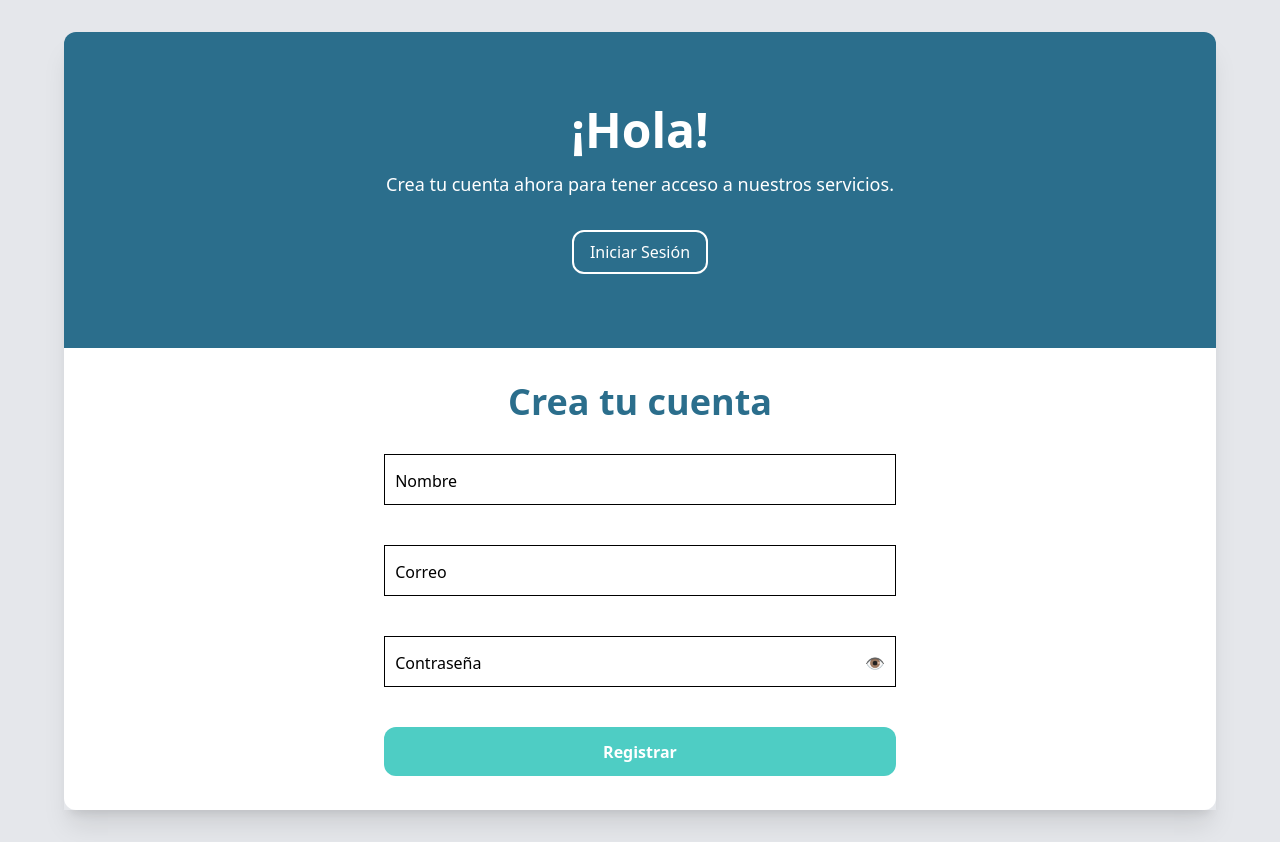
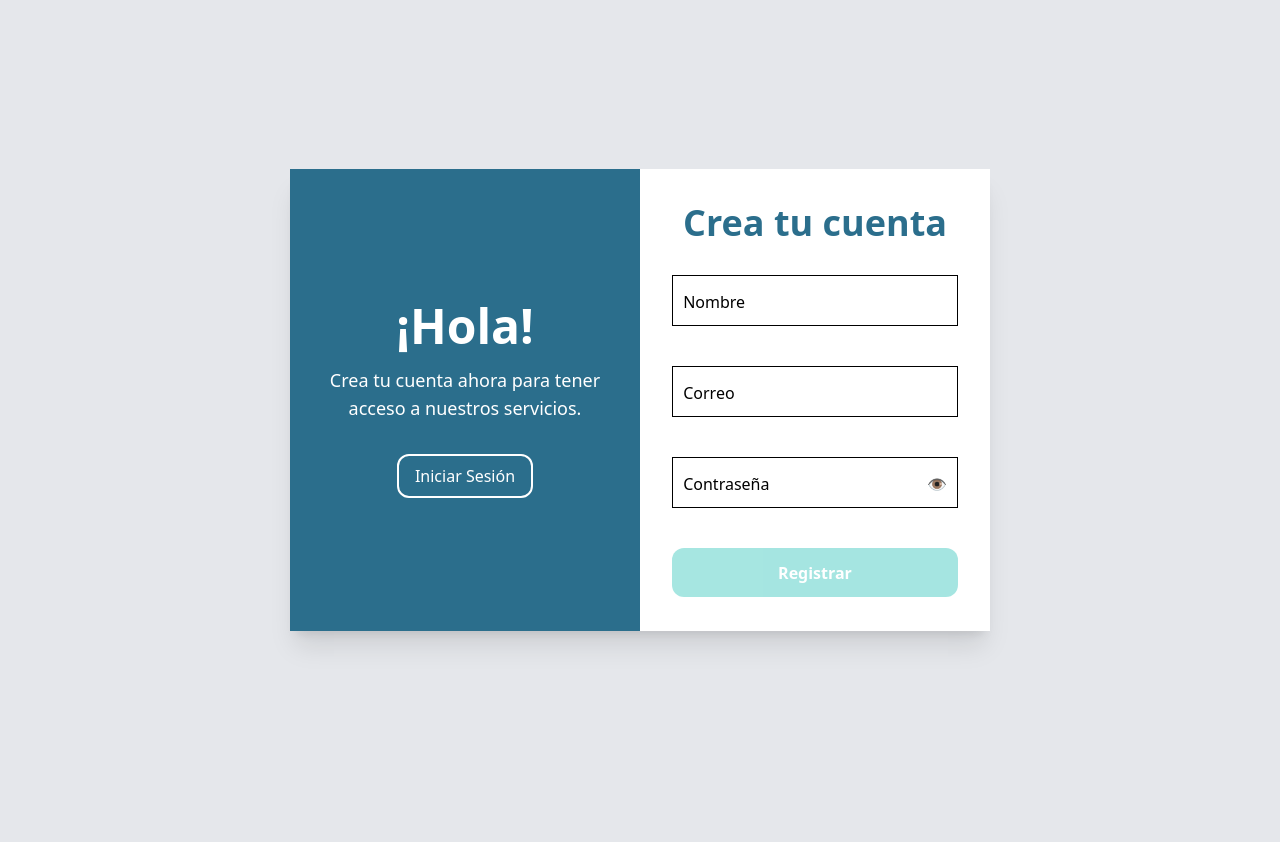
Before and after one commit to progValji/Blog-Academico, a Flask app: page /auth in a window 1280 px wide. After the commit the page ends 645 px from the top, so only its background shows below. Run offline with Flask 3, Linux system fonts and the light colour scheme.

Commit message:
Cambio Estandar En JS

```diff
--- a/src/static/CSS/output.css
+++ b/src/static/CSS/output.css
@@ -7,7 +7,6 @@
       "Segoe UI Emoji", "Segoe UI Symbol", "Noto Color Emoji";
     --font-mono: ui-monospace, SFMono-Regular, Menlo, Monaco, Consolas, "Liberation Mono",
       "Courier New", monospace;
-    --color-amber-100: oklch(96.2% 0.059 95.617);
     --color-gray-200: oklch(92.8% 0.006 264.531);
     --color-white: #fff;
     --spacing: 0.25rem;
@@ -195,6 +194,9 @@
   .static {
     position: static;
   }
+  .z-20 {
+    z-index: 20;
+  }
   .m-auto {
     margin: auto;
   }
@@ -231,17 +233,11 @@
   .inline {
     display: inline;
   }
-  .table {
-    display: table;
-  }
   .h-79 {
     height: calc(var(--spacing) * 79);
   }
   .h-90 {
     height: calc(var(--spacing) * 90);
-  }
-  .h-115 {
-    height: calc(var(--spacing) * 115);
   }
   .h-115\.5 {
     height: calc(var(--spacing) * 115.5);
@@ -258,6 +254,9 @@
   .w-full {
     width: 100%;
   }
+  .max-w-175 {
+    max-width: calc(var(--spacing) * 175);
+  }
   .max-w-\[90\%\] {
     max-width: 90%;
   }
@@ -267,14 +266,8 @@
   .max-w-xl {
     max-width: var(--container-xl);
   }
-  .border-collapse {
-    border-collapse: collapse;
-  }
   .transform {
     transform: var(--tw-rotate-x,) var(--tw-rotate-y,) var(--tw-rotate-z,) var(--tw-skew-x,) var(--tw-skew-y,);
-  }
-  .resize {
-    resize: both;
   }
   .flex-col {
     flex-direction: column;
@@ -296,18 +289,6 @@
   }
   .rounded-xl {
     border-radius: var(--radius-xl);
-  }
-  .rounded-t-xl {
-    border-top-left-radius: var(--radius-xl);
-    border-top-right-radius: var(--radius-xl);
-  }
-  .rounded-b-xl {
-    border-bottom-right-radius: var(--radius-xl);
-    border-bottom-left-radius: var(--radius-xl);
-  }
-  .border {
-    border-style: var(--tw-border-style);
-    border-width: 1px;
   }
   .border-2 {
     border-style: var(--tw-border-style);
@@ -409,15 +390,8 @@
     --tw-shadow: 0 20px 25px -5px var(--tw-shadow-color, rgb(0 0 0 / 0.1)), 0 8px 10px -6px var(--tw-shadow-color, rgb(0 0 0 / 0.1));
     box-shadow: var(--tw-inset-shadow), var(--tw-inset-ring-shadow), var(--tw-ring-offset-shadow), var(--tw-ring-shadow), var(--tw-shadow);
   }
-  .outline {
-    outline-style: var(--tw-outline-style);
-    outline-width: 1px;
-  }
   .blur {
     --tw-blur: blur(8px);
-    filter: var(--tw-blur,) var(--tw-brightness,) var(--tw-contrast,) var(--tw-grayscale,) var(--tw-hue-rotate,) var(--tw-invert,) var(--tw-saturate,) var(--tw-sepia,) var(--tw-drop-shadow,);
-  }
-  .filter {
     filter: var(--tw-blur,) var(--tw-brightness,) var(--tw-contrast,) var(--tw-grayscale,) var(--tw-hue-rotate,) var(--tw-invert,) var(--tw-saturate,) var(--tw-sepia,) var(--tw-drop-shadow,);
   }
   .transition {
@@ -478,21 +452,6 @@
       }
     }
   }
-  .sm\:w-xl {
-    @media (width >= 40rem) {
-      width: var(--container-xl);
-    }
-  }
-  .sm\:max-w-\[576px\] {
-    @media (width >= 40rem) {
-      max-width: 576px;
-    }
-  }
-  .sm\:max-w-xl {
-    @media (width >= 40rem) {
-      max-width: var(--container-xl);
-    }
-  }
   .sm\:text-center {
     @media (width >= 40rem) {
       text-align: center;
@@ -508,6 +467,36 @@
     @media (width >= 40rem) {
       font-size: var(--text-5xl);
       line-height: var(--tw-leading, var(--text-5xl--line-height));
+    }
+  }
+  .md\:my-0 {
+    @media (width >= 48rem) {
+      margin-block: calc(var(--spacing) * 0);
+    }
+  }
+  .md\:flex {
+    @media (width >= 48rem) {
+      display: flex;
+    }
+  }
+  .md\:h-full {
+    @media (width >= 48rem) {
+      height: 100%;
+    }
+  }
+  .md\:h-screen {
+    @media (width >= 48rem) {
+      height: 100vh;
+    }
+  }
+  .md\:basis-\[50\%\] {
+    @media (width >= 48rem) {
+      flex-basis: 50%;
+    }
+  }
+  .md\:items-center {
+    @media (width >= 48rem) {
+      align-items: center;
     }
   }
 }
@@ -678,11 +667,6 @@
   inherits: false;
   initial-value: 0 0 #0000;
 }
-@property --tw-outline-style {
-  syntax: "*";
-  inherits: false;
-  initial-value: solid;
-}
 @property --tw-blur {
   syntax: "*";
   inherits: false;
@@ -779,7 +763,6 @@
       --tw-ring-offset-width: 0px;
       --tw-ring-offset-color: #fff;
       --tw-ring-offset-shadow: 0 0 #0000;
-      --tw-outline-style: solid;
       --tw-blur: initial;
       --tw-brightness: initial;
       --tw-contrast: initial;
--- /dev/null
+++ b/src/static/JS/formValidador.js
@@ -0,0 +1,61 @@
+import { validarEmail } from "./validadores/email.js";
+import { validarPassword } from "./validadores/password.js";
+
+export function inicializarValidacionFormulario(form){
+    const root = document.documentElement
+    const colorErrores = getComputedStyle(root).getPropertyValue('--color-errores').trim()
+
+    const inputs = form.querySelectorAll(".input__formulario input");
+    const submitBtn = form.querySelector("button[type='submit']");
+    const touched = new Set()
+
+    function validarInput(input){
+        const contendor = input.closest('.input__formulario')
+        const span = contendor.querySelector('span')
+        let error = ''
+
+        switch(input.type){
+            case 'email':
+                error = validarEmail(input.value)
+                break
+            case 'password':
+                error = validarPassword(input.value)
+                break
+            default:
+                if(input.id == "contraseña")
+                    error = validarPassword(input.value)
+        }
+
+        if(touched.has(input)){
+            span.textContent = error
+            if(error != ''){
+                span.style.opacity = '1'
+                input.style.borderColor = colorErrores
+            }else{
+                span.style.opacity = '0'
+                input.style.borderColor = 'inherit'
+            }
+        }
+
+        return error === ''
+    }
+
+    function validarFormulario(){
+        let valido = true
+
+        inputs.forEach(input => {
+            if(!validarInput(input)){
+                valido = false
+            }
+        })
+        submitBtn.disabled = !valido
+    }
+
+    inputs.forEach(input => {
+        input.addEventListener("blur", () => {
+            touched.add(input)
+            validarInput(input);
+            validarFormulario();
+        });
+    });
+}
--- a/src/static/JS/form__validador.js
+++ /dev/null
@@ -1,54 +0,0 @@
-import { validar_email } from "./validadores/email.js";
-import { validar_password } from "./validadores/password.js";
-
-export function inicializar_validacion_formulario(form){
-    const root = document.documentElement
-    const colorErrores = getComputedStyle(root).getPropertyValue('--color-errores').trim()
-
-    const inputs = form.querySelectorAll(".input__formulario input");
-    const submitBtn = form.querySelector("button[type='submit']");
-
-    function validar_input(input){
-        const contendor = input.closest('.input__formulario')
-        const span = contendor.querySelector('span')
-        let error = ''
-
-        switch(input.type){
-            case 'email':
-                error = validar_email(input.value)
-                break
-            case 'password':
-                error = validar_password(input.value)
-                break
-        }
-
-        span.textContent = error
-        if(error != ''){
-            span.style.opacity = '1'
-            input.style.borderColor = colorErrores
-        }else{
-            span.style.opacity = '0'
-            input.style.borderColor = 'inherit'
-        }
-
-        return error === ''
-    }
-
-    function validar_formulario(){
-        let valido = true
-
-        inputs.forEach(input => {
-            if(!validar_input(input)){
-                valido = false
-            }
-        })
-        submitBtn.disabled = !valido
-    }
-
-    inputs.forEach(input => {
-        input.addEventListener("blur", () => {
-            validar_input(input);
-            validar_formulario();
-        });
-    });
-}
--- a/src/static/JS/validadores/email.js
+++ b/src/static/JS/validadores/email.js
@@ -1,4 +1,4 @@
-export function validar_email(valor){
+export function validarEmail(valor){
     if(!valor.trim())return 'Ingresa un correo'
 
     const regex = /^[-\w.%+]{1,64}@(?:[A-Z0-9-]{1,63}\.){1,125}[A-Z]{2,63}$/i
--- a/src/static/JS/validadores/password.js
+++ b/src/static/JS/validadores/password.js
@@ -1,5 +1,5 @@
-export function validar_password(valor){
-    if (!valor.trim()) return "La contraseña es obligatoria"
+export function validarPassword(valor){
+    if (!valor.trim()) return "Ingresa una contraseña"
 
     const myregex = /^(?=.*\d)(?=.*[a-z])(?=.*[A-Z])[^\s]{8,}$/
     if(!myregex.test(valor)) return 'No es una contraeña valida ❌'
--- a/src/templates/login.html
+++ b/src/templates/login.html
@@ -32,24 +32,26 @@
     </style>
     <title>Inicia Sesión - Blog Academico</title>
 </head>
-<body class=" bg-gray-200" >
+<body class=" bg-gray-200 md:h-screen md:flex md:items-center">
 
-    <section class="contenedor my-8 shadow-xl">
+    <section class="w-[90%] max-w-175 mx-auto my-8 shadow-xl md:my-0 md:flex">
 
-        <div class="overlay__container bg-azul__petroleo text-white rounded-t-xl">
-            <div class="overlay h-79 flex items-center py-10 px-8 relative max-w-xl mx-auto">
+        <div class="overlay__container bg-azul__petroleo text-white
+        md:basis-[50%]">
+            <div class="overlay h-79 flex items-center py-10 px-8 relative max-w-xl mx-auto
+            md:h-full">
 
-                <div class="overlay__panel overlay__active text-center" id="registrar__overlay">
+                <div class="overlay__panel overlay__active text-center relative z-20" id="registrar__overlay">
                     <h1 class="text-5xl font-bold">¡Hola!</h1>
                     <p class="mt-4 text-lg">Crea tu cuenta ahora para tener acceso a nuestros servicios.</p>
-                    <button class="border-2 mt-8
-                    px-4 py-2 rounded-xl mx-auto block
+                    <button class="border-2 mt-8 rounded-xl
+                    px-4 py-2 mx-auto block
                     transition-all duration-500
                     hover:bg-fondo hover:text-negro__suave hover:border-fondo hover:-translate-y-1"
                     onclick="cambiarFormulario('iniciar')">Iniciar Sesión</button>
                 </div>
 
-                <div class="overlay__panel text-center" id="iniciar__overlay">
+                <div class="overlay__panel text-center relative z-20" id="iniciar__overlay">
                     <h1 class="text-4xl font-bold sm:text-5xl">¡Bienvenido de nuevo!</h1>
                     <p class="mt-4 text-lg">Ingresa tus datos para acceder tu cuenta.</p>
                     <p class="mt-8"><a class="underline hover:no-underline"
@@ -68,7 +70,8 @@
             </div>
         </div>
 
-        <div class="form__container bg-fondo rounded-b-xl">
+        <div class="form__container bg-fondo
+        md:basis-[50%]">
             <div class="form__slider
             h-115.5 flex items-center py-10 px-8 max-w-xl mx-auto bg-inherit">
 
@@ -89,7 +92,7 @@
                         <button type="button" class="tooglePassword" data-visible="false">👁️</button>
                         <span></span>
                     </div>
-                    <button type="submit" class="submit__formulario block
+                    <button type="submit" disabled class="submit__formulario block
                     text-white bg-verde__menta w-full">Iniciar</button>
                 </form>
                 <form method="post" id="registrar" class="form login__active
@@ -101,6 +104,7 @@
                         <input type="text" name="nombre" id="nombre" minlength="4"
                          placeholder="" required>
                         <label for="nombre">Nombre</label>
+                        <span></span>
                     </div>
                     <div class="input__formulario">
                         <input type="email" id="correo" name="correo" placeholder="" required>
@@ -114,7 +118,7 @@
                         <button type="button" class="tooglePassword" data-visible="false">👁️</button>
                         <span></span>
                     </div>
-                    <button type="submit" class="submit__formulario block
+                    <button type="submit" disabled class="submit__formulario block
                     text-white bg-verde__menta w-full">Registrar</button>
                 </form>
 
@@ -124,11 +128,11 @@
     </section>
 
         <script type="module">
-            import { inicializar_validacion_formulario } from '../static/JS/form__validador.js'
+            import { inicializarValidacionFormulario } from '../static/JS/formValidador.js'
 
             // inicializa el formulario visible al cargar (usa el que tenga .login__active o 'registrar' por defecto)
             const currentForm = document.querySelector('.login__active') || document.getElementById('registrar')
-            inicializar_validacion_formulario(currentForm)
+            inicializarValidacionFormulario(currentForm)
 
             // expone la función para los onclick inline y re-inicializa validación al cambiar
             window.cambiarFormulario = function(formulario){
@@ -140,7 +144,7 @@
                     const overlay = formulario + '__overlay'
                     document.getElementById(overlay).classList.add('overlay__active')
                     // re-inicializa la validación para el formulario ahora activo
-                    inicializar_validacion_formulario(newForm)
+                    inicializarValidacionFormulario(newForm)
                 }, 1000)
             }
 
@@ -152,7 +156,7 @@
             }
         </script>
 
-    <script src="{{ url_for('static', filename='JS/toogle_password.js') }}"></script>
+    <script src="{{ url_for('static', filename='JS/tooglePassword.js') }}"></script>
 
 
 </body>
--- a/src/templates/solicitar_recuperacion.html
+++ b/src/templates/solicitar_recuperacion.html
@@ -35,9 +35,9 @@
     </div>
 
     <script type="module">
-        import { inicializar_validacion_formulario } from '../static/JS/form__validador.js'
+        import { inicializarValidacionFormulario } from '../static/JS/formValidador.js'
         const form = document.querySelector('form')
-        inicializar_validacion_formulario(form)
+        inicializarValidacionFormulario(form)
     </script>
 </body>
 </html>
```
Also changed, not shown: README.MD, src/static/JS/tooglePassword.js (renamed from src/static/JS/toogle_password.js).
